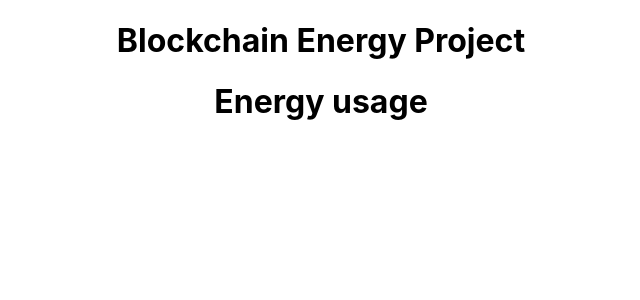
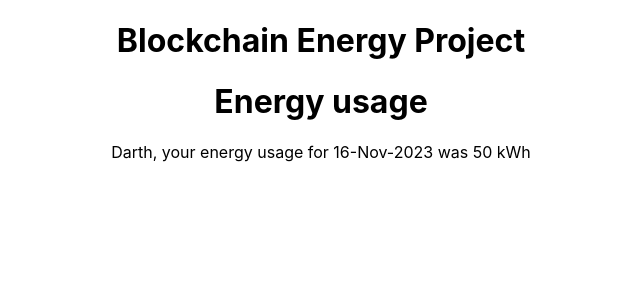
Before and after one commit to rosstangoriginal/capstone, a React (Create React App) app in the folder frontend/: page /energy-usage in a window 1280 px wide. Shown: the top 300 px of the page, without its empty margins (319-959 px from the left). Built offline with nearby package versions, Linux system fonts and the light colour scheme.

Commit message:
created nav folder

```diff
--- a/frontend/src/App.js
+++ b/frontend/src/App.js
@@ -1,5 +1,5 @@
 import "./App.css";
-import RoutePaths from "./components/RoutePaths"
+import RoutePaths from "./components/navigation/RoutePaths"
 
 function App() {
     return (
--- a/frontend/src/components/RoutePaths.jsx
+++ /dev/null
@@ -1,22 +0,0 @@
-import { BrowserRouter, Route, Routes } from "react-router-dom";
-import Dashboard from "./landing-page/Dashboard";
-import CreateUser from "./user-authentication/CreateUser";
-import LogIn from "./user-authentication/LogIn";
-import SetNewPassword from "./user-authentication/SetNewPassword";
-import Billing from "./user-stats/Billing";
-import EnergyUsage from "./user-stats/EnergyUsage";
-
-export default () => {
-    return (
-        <BrowserRouter>
-                <Routes>
-                    <Route path="/" element={<LogIn />} />
-                    <Route path="/create-user" element={<CreateUser />} />
-                    <Route path="/set-new-password" element={<SetNewPassword />} />
-                    <Route path="/dashboard" element={<Dashboard />} />
-                    <Route path="/billing" element={<Billing />} />
-                    <Route path="/energy-usage" element={<EnergyUsage />} />
-                </Routes>
-            </BrowserRouter>
-    )
-}
--- /dev/null
+++ b/frontend/src/components/navigation/Navbar.jsx
@@ -0,0 +1 @@
+import { Container, Nav, Navbar, NavDropdown } from "react-bootstrap";
--- /dev/null
+++ b/frontend/src/components/navigation/RoutePaths.jsx
@@ -0,0 +1,32 @@
+import { BrowserRouter, Route, Routes } from "react-router-dom";
+import Dashboard from "../landing-page/Dashboard";
+import CreateUser from "../user-authentication/CreateUser";
+import LogIn from "../user-authentication/LogIn";
+import SetNewPassword from "../user-authentication/SetNewPassword";
+import Billing from "../user-stats/Billing";
+import EnergyUsage from "../user-stats/EnergyUsage";
+
+export default () => {
+  return (
+    <BrowserRouter>
+      <Routes>
+        <Route path="/" element={<LogIn />} />
+        <Route path="/create-user" element={<CreateUser />} />
+        <Route path="/set-new-password" element={<SetNewPassword />} />
+        <Route path="/dashboard" element={<Dashboard />} />
+        <Route
+          path="/billing"
+          element={
+            <Billing firstName="Darth" date="16-Nov-2023" amount="100.00" />
+          }
+        />
+        <Route
+          path="/energy-usage"
+          element={
+            <EnergyUsage firstName="Darth" date="16-Nov-2023" energyUsed="50" />
+          }
+        />
+      </Routes>
+    </BrowserRouter>
+  );
+};
--- a/frontend/src/components/user-stats/Billing.jsx
+++ b/frontend/src/components/user-stats/Billing.jsx
@@ -1,3 +1,10 @@
-export default () => {
-    return <h1>Billing</h1>
-}
+export default (props) => {
+  return (
+    <div>
+      <h1>Billing</h1>
+      <p>
+        {props.firstName}, your bill for {props.date} was ${props.amount}
+      </p>
+    </div>
+  );
+};
--- a/frontend/src/components/user-stats/EnergyUsage.jsx
+++ b/frontend/src/components/user-stats/EnergyUsage.jsx
@@ -1,3 +1,11 @@
-export default () => {
-    return <h1>Energy usage</h1>
-}
+export default (props) => {
+  return (
+    <div>
+      <h1>Energy usage</h1>
+      <p>
+        {props.firstName}, your energy usage for {props.date} was{" "}
+        {props.energyUsed} kWh
+      </p>
+    </div>
+  );
+};
```
